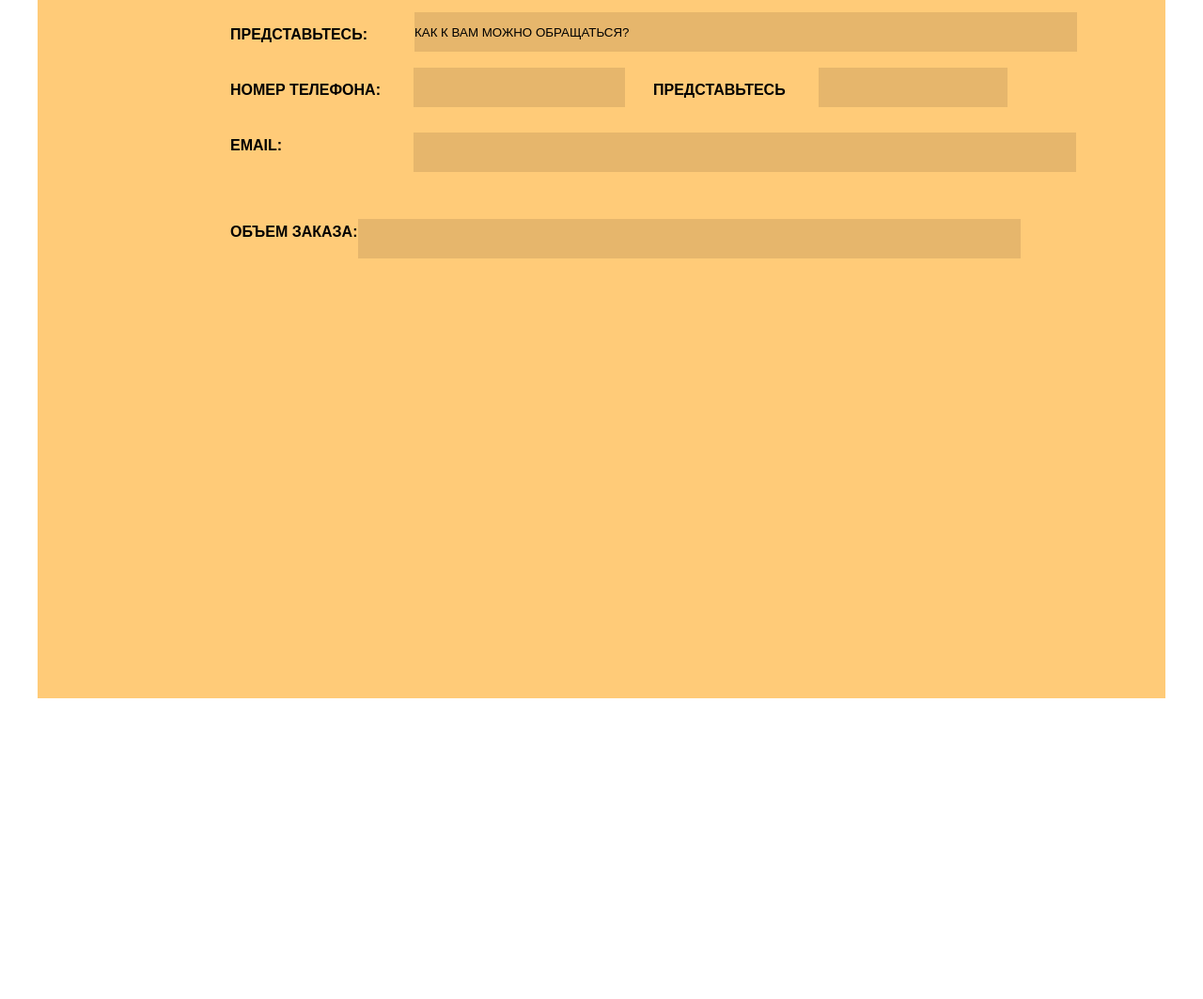
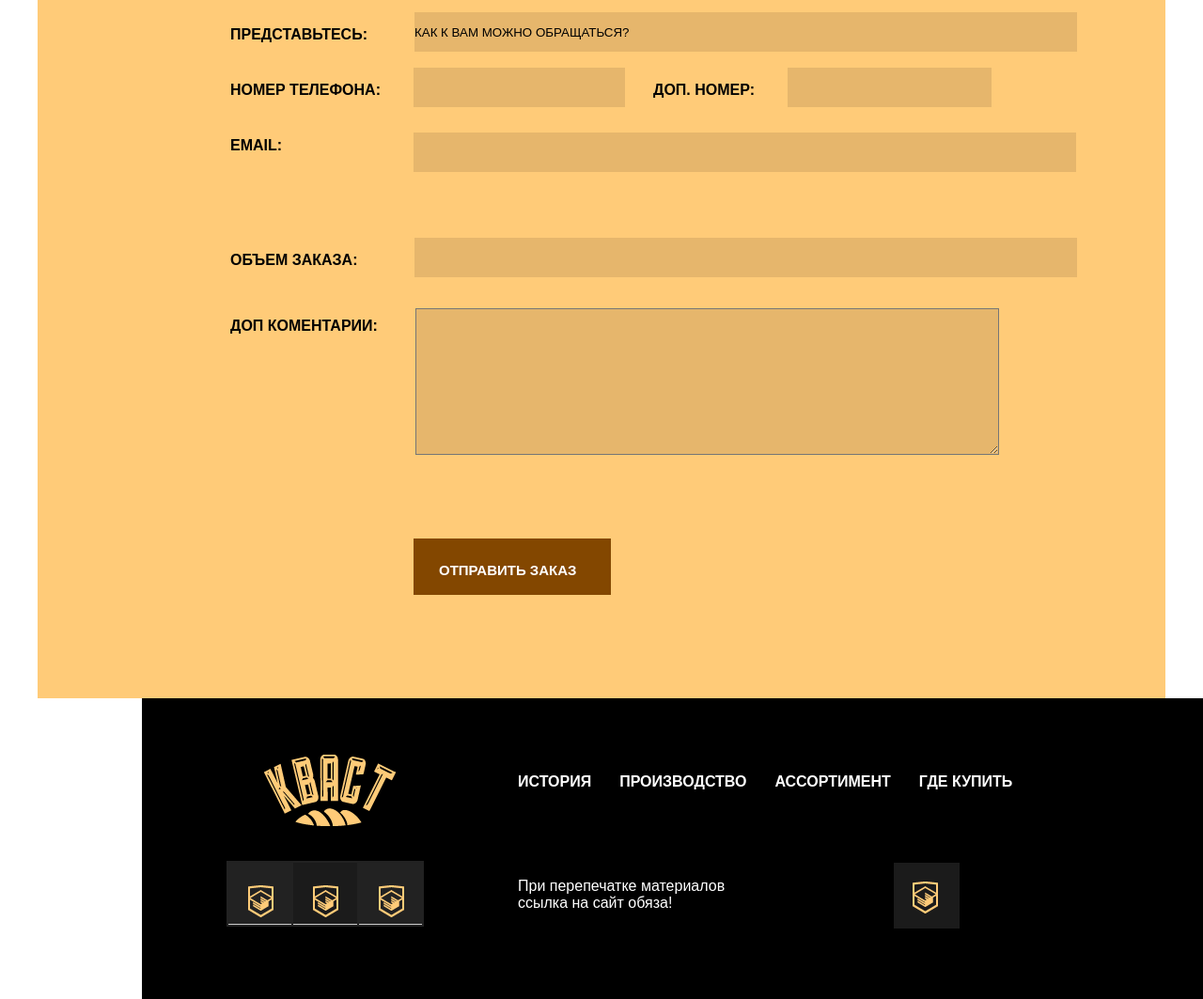
Before and after one commit to rejiserbrazzers/bemproject.github.io, a plain HTML site: page index.html in a window 1280 px wide. Shown: the part 4217-5280 px from the top of the page at 94% size. Before the commit the page ends 4968 px from the top, so only its background shows below. Drawn offline with Linux system fonts and the light colour scheme.

Commit message:
prefinish

```diff
--- a/css/assort/assort.css
+++ b/css/assort/assort.css
@@ -1,9 +1,9 @@
-.tablica
-{
+.tablica {
 
     border-bottom: 1px solid #CCCCCC;
 
 }
+
 .assort {}
 
 .assort__title {
@@ -54,6 +54,8 @@ td {
     font-size: 10px;
     height: 30px;
 }
+
+
 
 
 
@@ -120,13 +122,9 @@ assorttable__obem {}
 }
 
 
-.assorttable__text-correction{
+.assorttable__text-correction {
     font-family: sans-serif;
     font-weight: bolder;
     font-size: 14px;
 
 }
-
-td{
-
-}
--- a/css/footer/footer.css
+++ b/css/footer/footer.css
@@ -1,11 +1,85 @@
-.foot__img{
+
+.fot{
+    padding: 0px;
+     margin-top: 0px;
+    margin-left: 143px;
+
+    width: 1200px;
+    height: 320px;
+       position: absolute;
+    background-color: black;
+}
+.fot__img
+{
+    margin-left: 130px;
+    margin-top: 60px;
+    position: absolute;
+}
+
+.menuxa
+{
 
 
-width: 1200px;
+    color: white;
+}
+.menuxa__ul{
+      justify-content: space-between;
+   color: white;
     display: flex;
-    position: center;
-    display: block;
-    margin-left: auto;
-    margin-right: auto ;
-    padding-bottom: 0;
+margin-top: 80px;
+    margin-left: 330px;
+      font-family:  sans-serif;
+font-weight: bold;
+   position:absolute;
+   list-style-type: none
 }
+
+.menuxa__li{
+    margin-left: 30px;
+}
+
+
+.fot__logohtml{
+    width: 70px;
+    height: 70px;
+    background-color: #1b1b1b;
+    margin-top: 175px;
+     margin-left: 800px;
+
+}
+
+.fot__logohtml-social
+{
+  margin-top: 175px;
+     margin-left: 800px;
+}
+
+
+.logo_pocentru{
+    margin-left: 20px;
+        margin-top: 20px;
+
+}
+
+.fot__fon-bg{
+        background-color: #1b1b1b;
+
+}
+
+
+.fot__copyfight{
+       color: white;
+    margin-left: 400px;
+    margin-top: -70px;
+      font-family:  sans-serif;
+    font-weight: lighter;
+}
+
+.fot__fon{
+    position: absolute;
+     width: 210px;
+    height: 70px;
+        margin-top: -70px;
+    margin-left: 90px;
+    background-color: #222222;
+}
--- a/css/order/order.css
+++ b/css/order/order.css
@@ -1,15 +1,15 @@
-.order{
+.order {
     width: 1200px;
     display: flex;
     position: center;
     margin-left: auto;
-    margin-right: auto ;
+    margin-right: auto;
     margin-top: 392px;
-    height:1080px;
+    height: 1080px;
     background-color: #ffcb78;
 }
 
-.order__title{
+.order__title {
     margin-top: 83px;
     margin-left: 200px;
     font-size: 40px;
@@ -17,7 +17,7 @@
     font-family: sans-serif;
 }
 
-.order__text{
+.order__text {
     margin-top: 220px;
     margin-left: 200px;
     font-family: sans-serif;
@@ -28,7 +28,7 @@
     font-weight: 400;
 }
 
-.order__form{
+.order__form {
     margin-left: 70px;
     margin-top: 170px;
     font-size: 15px;
@@ -38,20 +38,20 @@
 }
 
 
-.order__pole
-{
+.order__pole {
     margin-top: -10px;
 }
-.lable{
+
+.lable {
     margin-top: 5px;
 
 }
 
-.order__pole{
+.order__pole {
     margin-left: 50px;
 }
 
-.form__introduse{
+.form__introduse {
     margin-left: 65px;
     margin-top: 20px;
     font-size: 16px;
@@ -64,41 +64,88 @@
 .order__imputs {
     background-color: #e6b66c;
     height: 42px;
-}
-.order__imputs
-{
         padding: 0px;
     border: 0px;
 }
-.form__introduse-float{
-    float:left;
+
+.order__imputs {
+
 }
 
-.order__pole-margin{
+.form__introduse-float {
+    float: left;
+}
+
+.order__pole-margin {
     margin-left: 35px;
 }
 
-.form__introduse-margin
-{
+.form__introduse-margin {
     margin-left: 20px;
 }
-.order__polemail
-{
+
+.order__polemail {
     margin-left: 140px;
 }
 
-.lable-margin{
+form__introduse-margitotstup{
     margin-left: 30px;
 }
-.form__obem{
+
+.lable-margin {
+    margin-left: 30px;
+}
+
+.form__obem {
     margin-top: 100px;
 }
 
-[attribute|="value"]
+.lable-obem
 {
-   color:yellow;
+    margin-left: 60px;
 }
 
-.form__introduse-margitotstup{
+ .margining-top
+{
+    margin-top: 80px;
+
+}
+.form__introduse-margitotstup {
     margin-top: 50px;
 }
+.form_lableend{
+
+}
+.form_textarea{
+    margin-top: -10px;
+    padding-left: 40px;
+}
+
+.beautiful__textarea
+{
+
+
+    background-color: #e6b66c;
+}
+
+knopki__kupit-font{
+
+}
+
+.text__button{
+
+   padding: 25px;
+    margin-left: 2px;
+}
+
+.form__butoom{
+    font-family: sans-serif;
+    margin-left: 260px;
+        font-weight: bold;
+    color: white;
+
+
+width: 210px;
+    height: 60px;
+     background-color: #834700;
+}
--- a/css/shop/shop.css
+++ b/css/shop/shop.css
@@ -189,9 +189,15 @@
 
 .knopki__price2 {
     font-size: 17px;
-
     margin-top: 17px;
     margin-left: 285px;
     font-family: sans-serif;
 
 }
+
+
+
+.form__butoom{
+    margin-top: 390px;
+    margin-left: 110px;
+}
--- a/index.html
+++ b/index.html
@@ -287,7 +287,7 @@
                     </td>
                     <td class="assorttable__ccl
                                assorttable__text-correction">
-                        120  Р.
+                        7
                     </td>
 
                 </tr>
@@ -317,7 +317,7 @@
                     </td>
                     <td class="assorttable__ccl
                                assorttable__text-correction">
-                        250  Р.
+                        250 Р.
                     </td>
 
                 </tr>
@@ -411,9 +411,9 @@
                 </div>
 
                 <div class="form__introduse form__introduse-margin">
-                    <p class="lable lable-margin">ПРЕДСТАВЬТЕСЬ</p>
+                    <p class="lable lable-margin">ДОП. НОМЕР:</p>
                     <div class="order__pole order__pole-margin">
-                        <input class="order__imputs" type="text" size="23">
+                        <input class="order__imputs" type="text" size="25">
                     </div>
                 </div>
                 <div class="form__introduse">
@@ -423,16 +423,71 @@
                     </div>
                 </div>
 
-                 <div class="form__introduse form__introduse-margitotstup">
-                    <p class="lable">ОБЪЕМ&nbsp;ЗАКАЗА:</p>
-                    <div class="order__pol order__pole-margin2">
+                 <div class="form__introduse form__introduse-float margining-top">
+                    <p class="lable ">ОБЪЕМ ЗАКАЗА:</p>
+                    <div class="order__pole order__pole-margin lable-obem">
                         <input class="order__imputs" type="text" size="86">
                     </div>
                 </div>
+                <div class="texarea__stye form__introduse form__introduse-float ">
+                <p class="form_lableend">ДОП КОМЕНТАРИИ:</p>
+                <div class="form_textarea">
+    <p><textarea rows="10" cols="75"  class="beautiful__textarea" name="text"></textarea></p>
+                    </div>
+                </div>
+
+
+
+                <div class="form__butoom">
+                <div class="text__button">
+                      ОТПРАВИТЬ ЗАКАЗ
+                    </div>
+                </div>
+
+
             </form>
         </div>
     </div>
 
+    <div class="fot">
+        <div class="fot__img">
+            <img src="img/logo.png">
+        </div>
+        <div class="menuxa">
+            <ul class="menuxa__ul">
+                <li class="menuxa__li">ИСТОРИЯ</li>
+                <li class="menuxa__li">ПРОИЗВОДСТВО</li>
+                <li class="menuxa__li">АССОРТИМЕНТ</li>
+                <li class="menuxa__li">ГДЕ КУПИТЬ</li>
+
+
+            </ul>
+        </div>
+        <div class="fot__logohtml">
+            <img src="img/htmlacademy.png" class="logo_pocentru">
+        </div>
+        <div class="fot__copyfight">
+            <p>При перепечатке материалов
+                <br> ссылка на сайт обяза!</p>
+        </div>
+        <table class="fot__fon">
+            <td>
+
+                <img src="img/htmlacademy.png" class="logo_pocentru">
+            </td>
+
+            <td class="fot__fon-bg">
+                <img src="img/htmlacademy.png" class="logo_pocentru">
+            </td>
+            <td>
+                <img src="img/htmlacademy.png" class="logo_pocentru">
+            </td>
+
+        </table>
+
+
+
+    </div>
 </body>
 
 </html>
```
Lines whose indentation alone changed are shown as unchanged.
